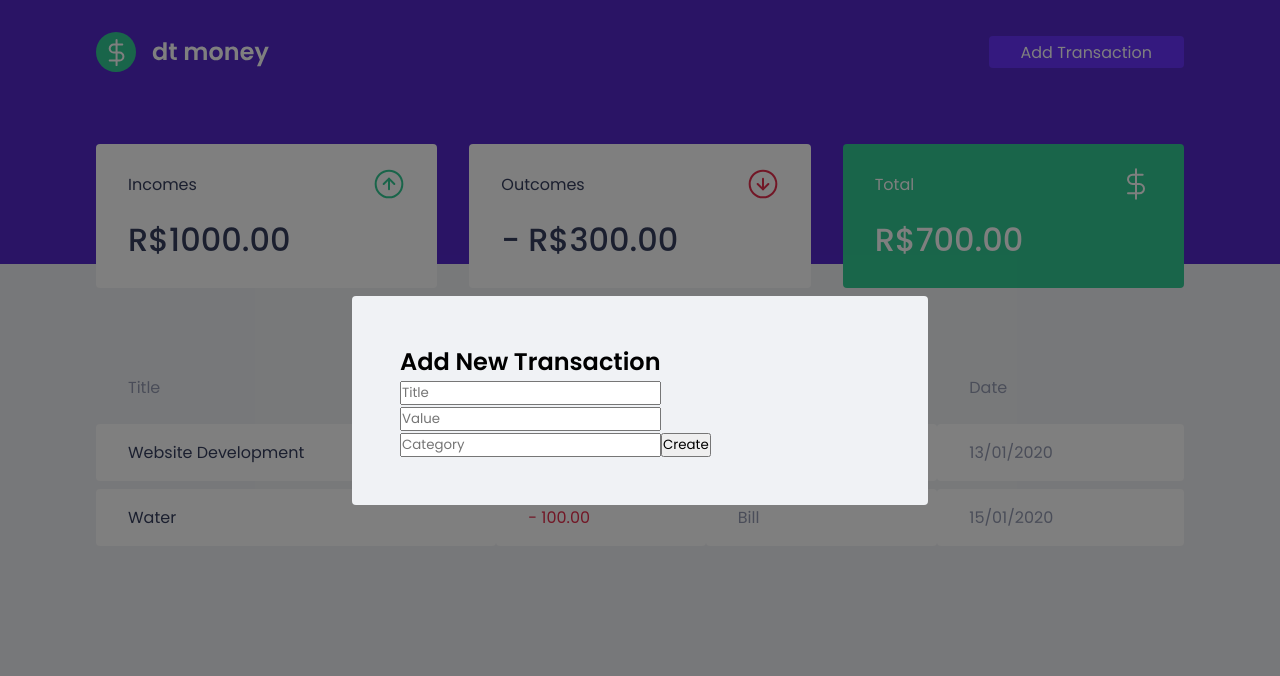
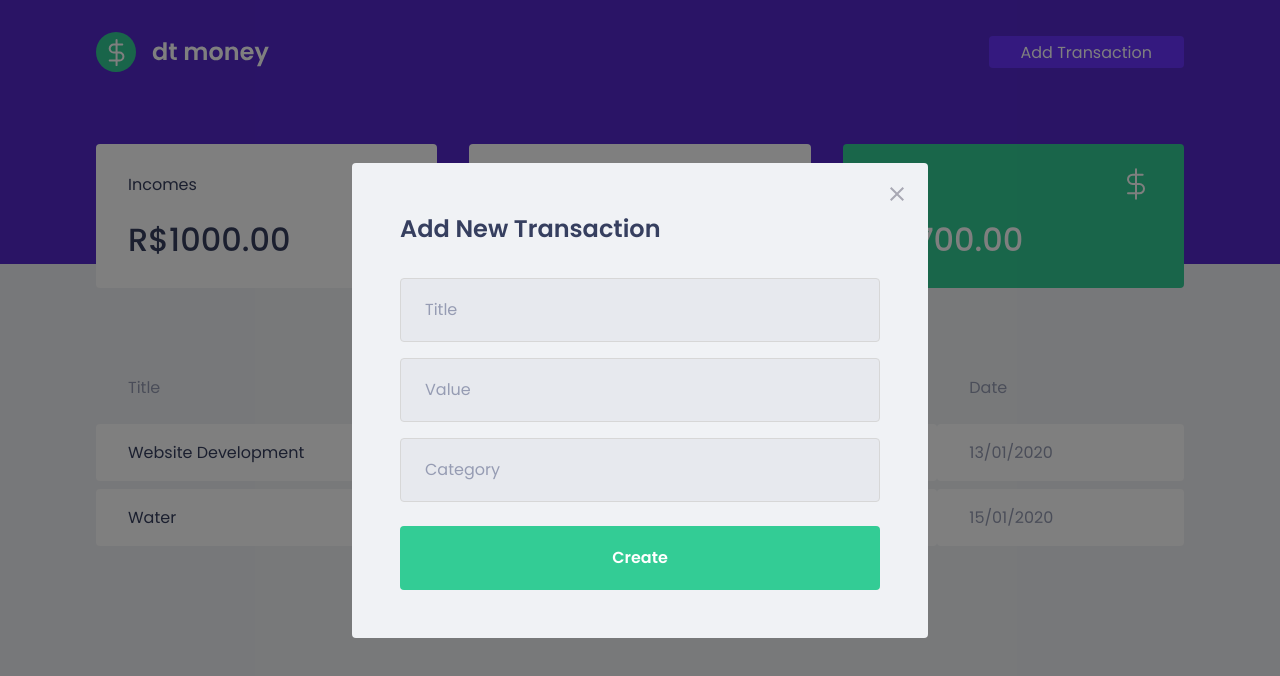
Before and after one commit to devfel/ignite-reactjs-02-dtmoney, a React (Create React App) app: page / in a window 1280 px wide. Both pictures are taken after a click on the button "Add Transaction". Shown: the top 676 px of the page. Built offline with nearby package versions, Linux system fonts and the light colour scheme; no server answers; what miragejs would draw is missing.

Commit message:
styling modal input, submit button and close button

```diff
--- a/src/components/NewTransactionModal/index.tsx
+++ b/src/components/NewTransactionModal/index.tsx
@@ -1,4 +1,5 @@
 import Modal from "react-modal";
+import closeImg from "../../assets/close.svg";
 import { Container } from "./styles";
 
 interface NewTransactionModalProps {
@@ -9,6 +10,9 @@
 export function NewTransactionModal({ isOpen, onRequestClose }: NewTransactionModalProps) {
   return (
     <Modal isOpen={isOpen} onRequestClose={onRequestClose} overlayClassName="react-modal-overlay" className="react-modal-content">
+      <button type="button" onClick={onRequestClose} className="react-modal-close">
+        <img src={closeImg} alt="Close Window" />
+      </button>
       <Container>
         <h2>Add New Transaction</h2>
         <input placeholder="Title" />
--- a/src/components/NewTransactionModal/styles.ts
+++ b/src/components/NewTransactionModal/styles.ts
@@ -1,3 +1,49 @@
 import styled from "styled-components";
 
-export const Container = styled.form``;
+export const Container = styled.form`
+  h2 {
+    color: var(--text-title);
+    font-size: 1.5rem;
+    margin-bottom: 2rem;
+  }
+
+  input {
+    width: 100%;
+    padding: 0 1.5rem;
+    height: 4rem;
+    border-radius: 0.25rem;
+
+    border: 1px solid #d7d7d7;
+    background: #e7e9ee;
+
+    font-weight: 400;
+    font-size: 1rem;
+
+    &::placeholder {
+      color: var(--text-body);
+    }
+
+    & + input {
+      margin-top: 1rem;
+    }
+  }
+
+  button[type="submit"] {
+    width: 100%;
+    padding: 0 1.5rem;
+    height: 4rem;
+    background: var(--green);
+    color: #fff;
+    border-radius: 0.25rem;
+    border: 0;
+    font-size: 1rem;
+    margin-top: 1.5rem;
+    font-weight: 600;
+
+    transition: filter 0.2s;
+
+    &:hover {
+      filter: brightness(0.9);
+    }
+  }
+`;
--- a/src/styles/global.ts
+++ b/src/styles/global.ts
@@ -80,4 +80,18 @@
     border-radius: 0.25rem;
 }
 
+.react-modal-close {
+    position: absolute;
+    right: 1.5rem;
+    top: 1.5rem;
+    border: 0;
+    background: transparent;
+
+    transition: filter 0.2s;
+
+    &:hover {
+        filter: brightness(0.8);
+    }
+}
+
 `;
```
